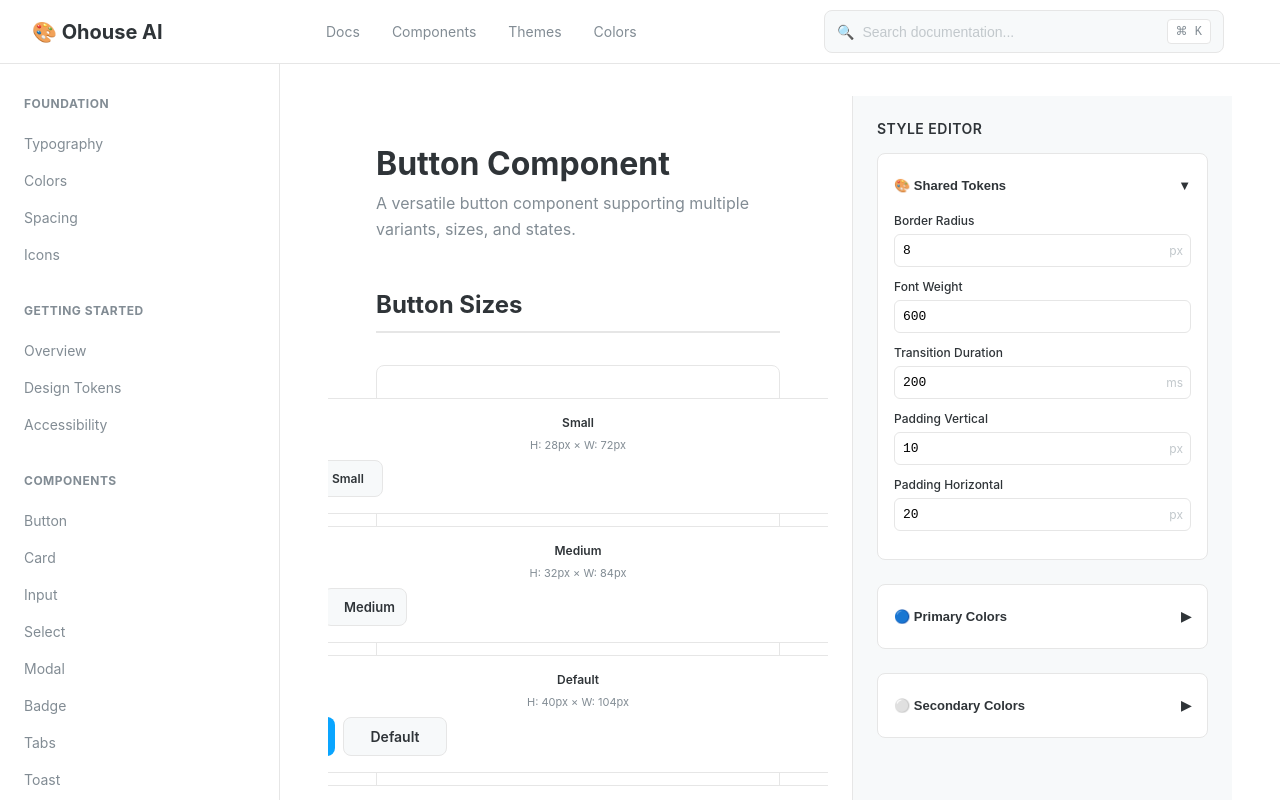
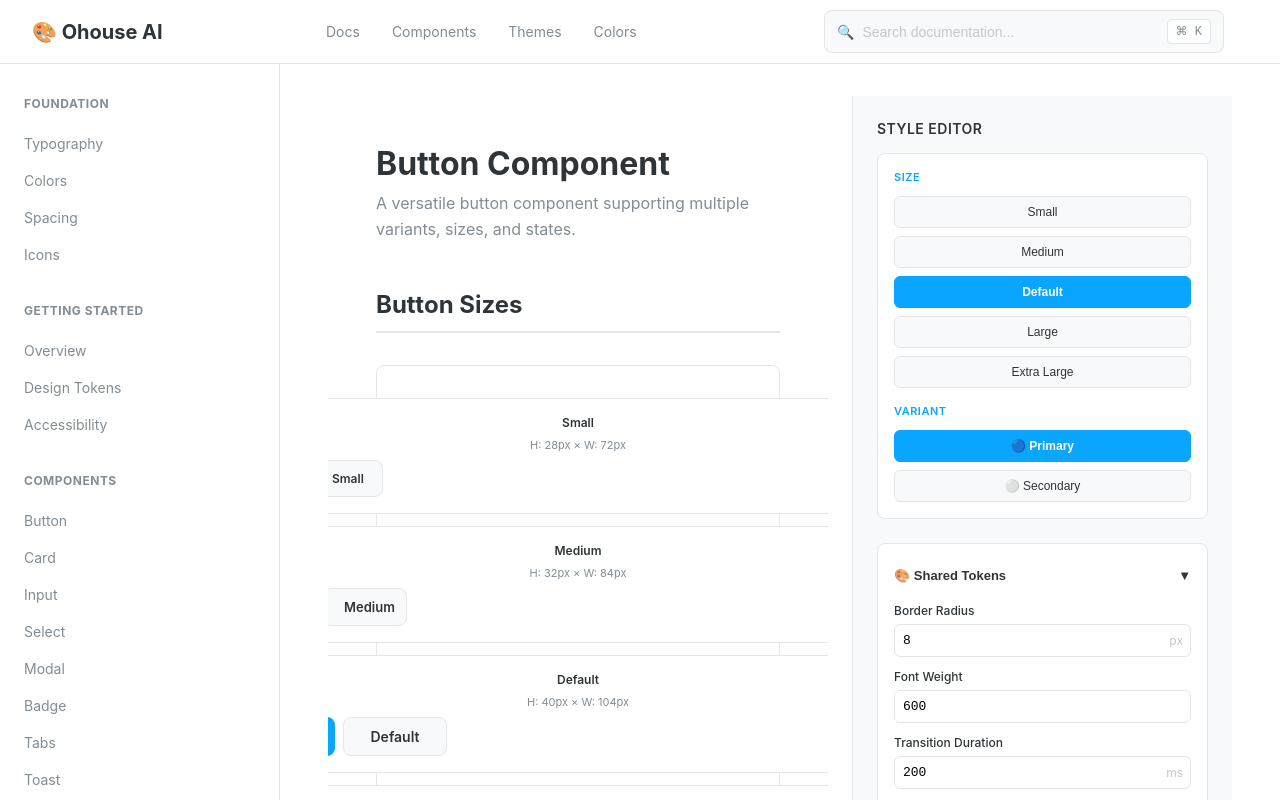
Before and after one commit to ilwonyoon/ohouse_ai_main, a Next.js app in the folder projects/ohouse-ai-app/: page /design-system/components/button in a window 1280 px wide. Built offline with nearby package versions, Linux system fonts and the light colour scheme.

Commit message:
Add button selection UI - Figma-style Size and Variant selector

```diff
--- a/projects/ohouse-ai-app/src/app/design-system/components/button/page.tsx
+++ b/projects/ohouse-ai-app/src/app/design-system/components/button/page.tsx
@@ -30,6 +30,10 @@ export default function ButtonPage() {
     paddingVertical: 10,
     paddingHorizontal: 20,
   });
+
+  // 선택된 버튼 크기와 variant
+  const [selectedSize, setSelectedSize] = useState<string>('Default');
+  const [selectedVariant, setSelectedVariant] = useState<'primary' | 'secondary'>('primary');
 
   // Primary 버튼 컬러 토큰
   const [primaryColors, setPrimaryColors] = useState({
@@ -298,6 +302,60 @@ export default function ButtonPage() {
     }
   `;
 
+  // 버튼 선택 UI 스타일
+  const buttonSelectionStyle = css`
+    margin-bottom: 24px;
+    padding: 16px;
+    background-color: #ffffff;
+    border-radius: 8px;
+    border: 1px solid #e6e6e6;
+
+    label {
+      display: block;
+      font-size: 11px;
+      font-weight: 600;
+      color: #0aa5ff;
+      margin-bottom: 12px;
+      text-transform: uppercase;
+      letter-spacing: 0.5px;
+    }
+
+    .selection-group {
+      display: grid;
+      grid-template-columns: 1fr;
+      gap: 8px;
+      margin-bottom: 16px;
+
+      &:last-child {
+        margin-bottom: 0;
+      }
+    }
+
+    button {
+      padding: 8px 12px;
+      background-color: #f7f9fa;
+      color: #2f3438;
+      border: 1px solid #e6e6e6;
+      border-radius: 6px;
+      cursor: pointer;
+      font-size: 12px;
+      font-weight: 500;
+      transition: all 0.2s ease;
+
+      &:hover {
+        background-color: #f0f8ff;
+        border-color: #0aa5ff;
+      }
+
+      &.active {
+        background-color: #0aa5ff;
+        color: #ffffff;
+        border-color: #0aa5ff;
+        font-weight: 600;
+      }
+    }
+  `;
+
   // 버튼 스타일 생성 함수 - override 지원
   const createButtonStyle = (
     backgroundColor: string,
@@ -514,6 +572,38 @@ export default function ButtonPage() {
       <div css={rightPanelStyle}>
         <h3>Style Editor</h3>
 
+        {/* Button Selection UI */}
+        <div css={buttonSelectionStyle}>
+          <label>Size</label>
+          <div className="selection-group">
+            {buttonSizes.map((size) => (
+              <button
+                key={size.name}
+                className={selectedSize === size.name ? 'active' : ''}
+                onClick={() => setSelectedSize(size.name)}
+              >
+                {size.name}
+              </button>
+            ))}
+          </div>
+
+          <label>Variant</label>
+          <div className="selection-group">
+            <button
+              className={selectedVariant === 'primary' ? 'active' : ''}
+              onClick={() => setSelectedVariant('primary')}
+            >
+              🔵 Primary
+            </button>
+            <button
+              className={selectedVariant === 'secondary' ? 'active' : ''}
+              onClick={() => setSelectedVariant('secondary')}
+            >
+              ⚪ Secondary
+            </button>
+          </div>
+        </div>
+
         {/* Shared Tokens */}
         <div css={tokenGroupStyle}>
           <button
@@ -568,6 +658,7 @@ export default function ButtonPage() {
         </div>
 
         {/* Primary Colors */}
+        {selectedVariant === 'primary' && (
         <div css={tokenGroupStyle}>
           <button
             onClick={() => toggleSection('primary')}
@@ -656,8 +747,10 @@ export default function ButtonPage() {
             </div>
           )}
         </div>
+        )}
 
         {/* Secondary Colors */}
+        {selectedVariant === 'secondary' && (
         <div css={tokenGroupStyle}>
           <button
             onClick={() => toggleSection('secondary')}
@@ -746,6 +839,7 @@ export default function ButtonPage() {
             </div>
           )}
         </div>
+        )}
       </div>
     </div>
   );
```
